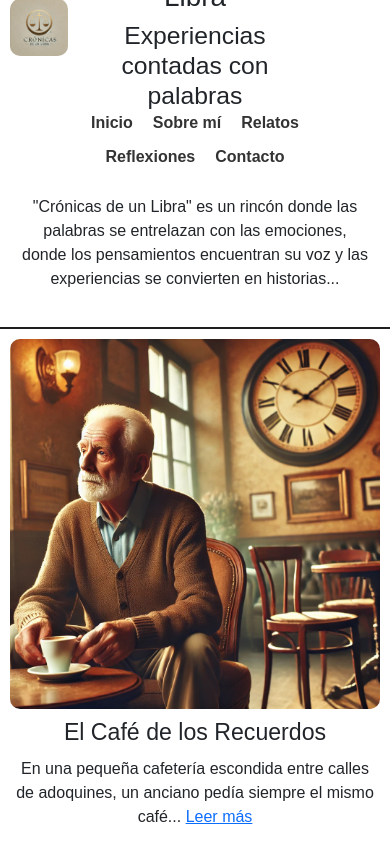
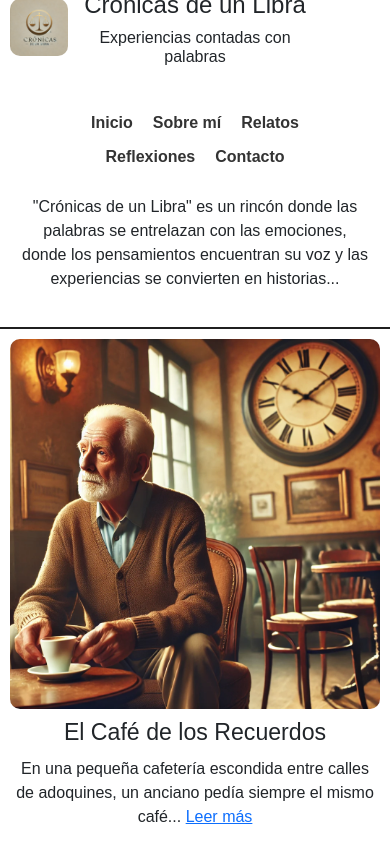
Before and after one commit to MauEGonzalez/Proyecto-Cronicas-de-un-Libra, a plain HTML site: page index.html in a window 390 px wide. Shown: the top 844 px of the page. Drawn offline with nearby package versions, Linux system fonts and the light colour scheme.

Commit message:
modicacion de mis media quaries

```diff
--- a/css/styles.css
+++ b/css/styles.css
@@ -279,6 +279,15 @@ ul {
       margin-top: 10px;
   }
 
+  .header h1 {
+      font-size: 1.5rem; /* Ajusta el tamaño del texto */
+      word-wrap: break-word; /* Permite que el texto se divida en múltiples líneas */
+  }
+
+  .header h2 {
+      font-size: 1rem; /* Ajusta el tamaño del texto */
+  }
+
   .divMenu nav ul {
       text-align: center;
       display: flex;
@@ -307,6 +316,7 @@ ul {
       margin-bottom: 10px;
   }
 }
+
 /* Media queries para tablets */
 @media (min-width: 769px) and (max-width: 1064px) {
   header {
```
